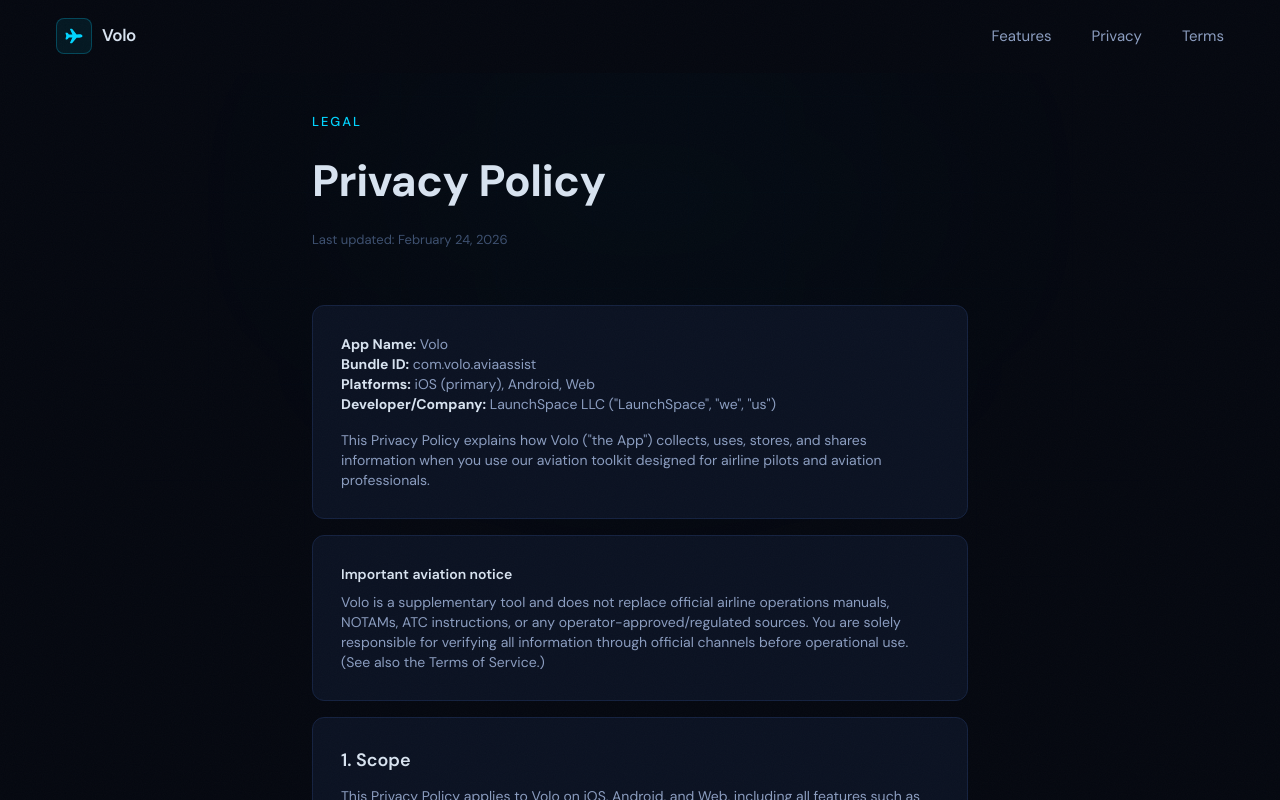
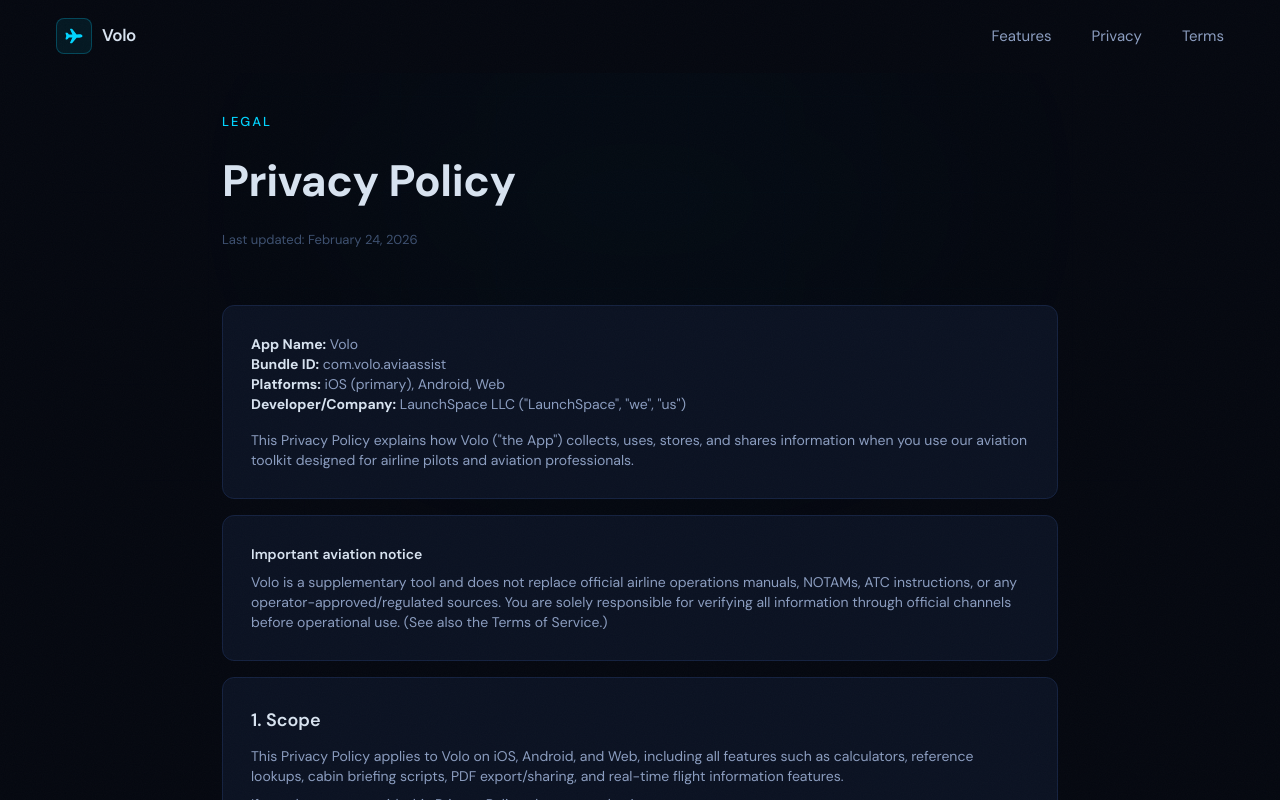
Before and after one commit to UzayPoyrza/volo-website, a Next.js app: page /privacy in a window 1280 px wide. Shown: the top 800 px of the page. Built offline with nearby package versions, Linux system fonts and the light colour scheme.

Commit message:
fix: widen legal page containers and fix width to prevent stretching

```diff
--- a/src/app/privacy/page.tsx
+++ b/src/app/privacy/page.tsx
@@ -11,7 +11,7 @@
       {/* Background glow */}
       <div className="pointer-events-none absolute left-1/2 top-0 h-[400px] w-[600px] -translate-x-1/2 rounded-full bg-accent-cyan/[0.02] blur-[120px]" />
 
-      <div className="relative z-10 mx-auto max-w-[720px] px-8">
+      <div className="relative z-10 mx-auto w-full max-w-[900px] px-8">
         {/* Header */}
         <div className="mb-14">
           <p className="mb-4 text-[13px] font-medium uppercase tracking-[0.15em] text-accent-cyan">
--- a/src/app/terms/page.tsx
+++ b/src/app/terms/page.tsx
@@ -11,7 +11,7 @@
       {/* Background glow */}
       <div className="pointer-events-none absolute left-1/2 top-0 h-[400px] w-[600px] -translate-x-1/2 rounded-full bg-accent-cyan/[0.02] blur-[120px]" />
 
-      <div className="relative z-10 mx-auto max-w-[720px] px-8">
+      <div className="relative z-10 mx-auto w-full max-w-[900px] px-8">
         {/* Header */}
         <div className="mb-14">
           <p className="mb-4 text-[13px] font-medium uppercase tracking-[0.15em] text-accent-cyan">
```
